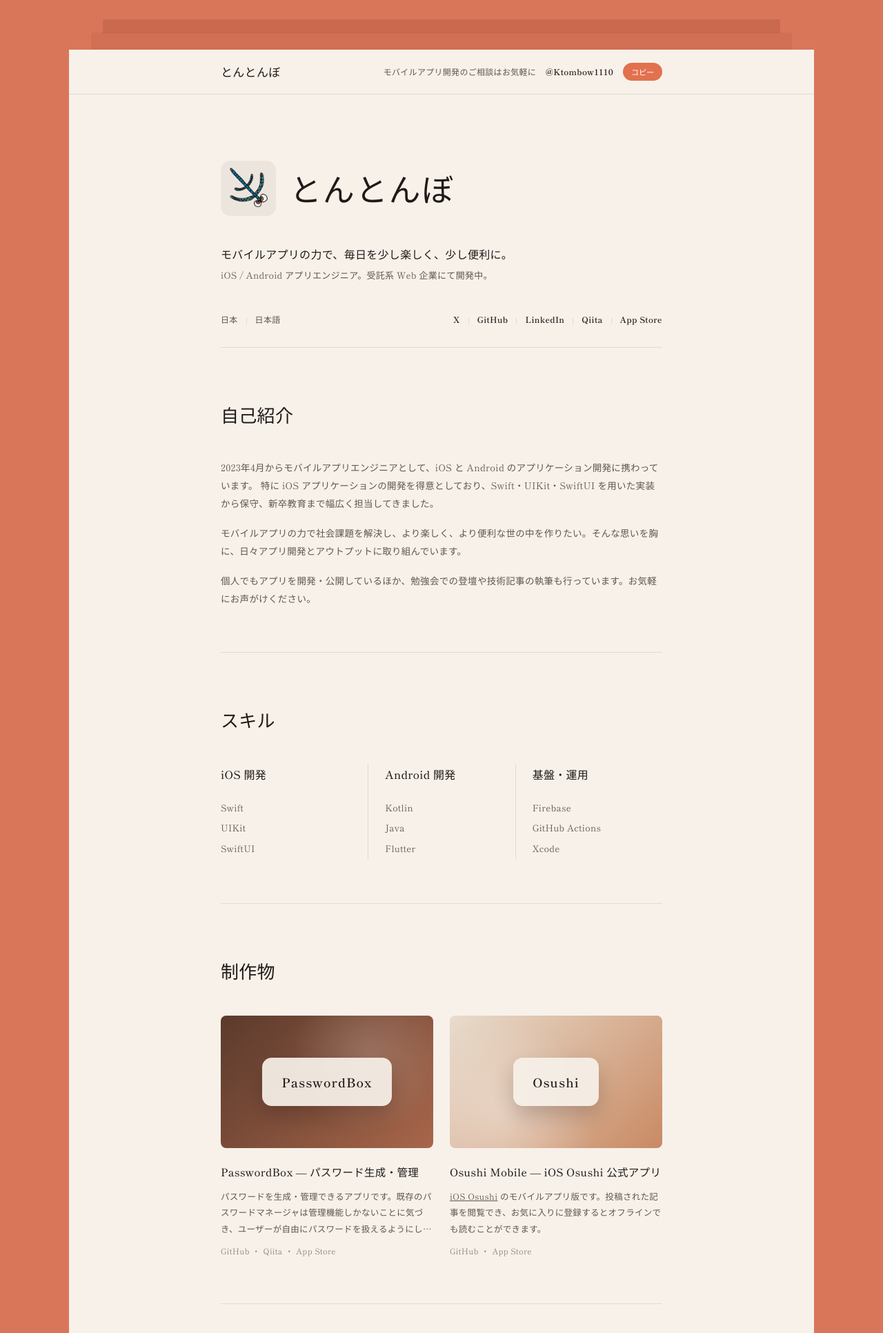
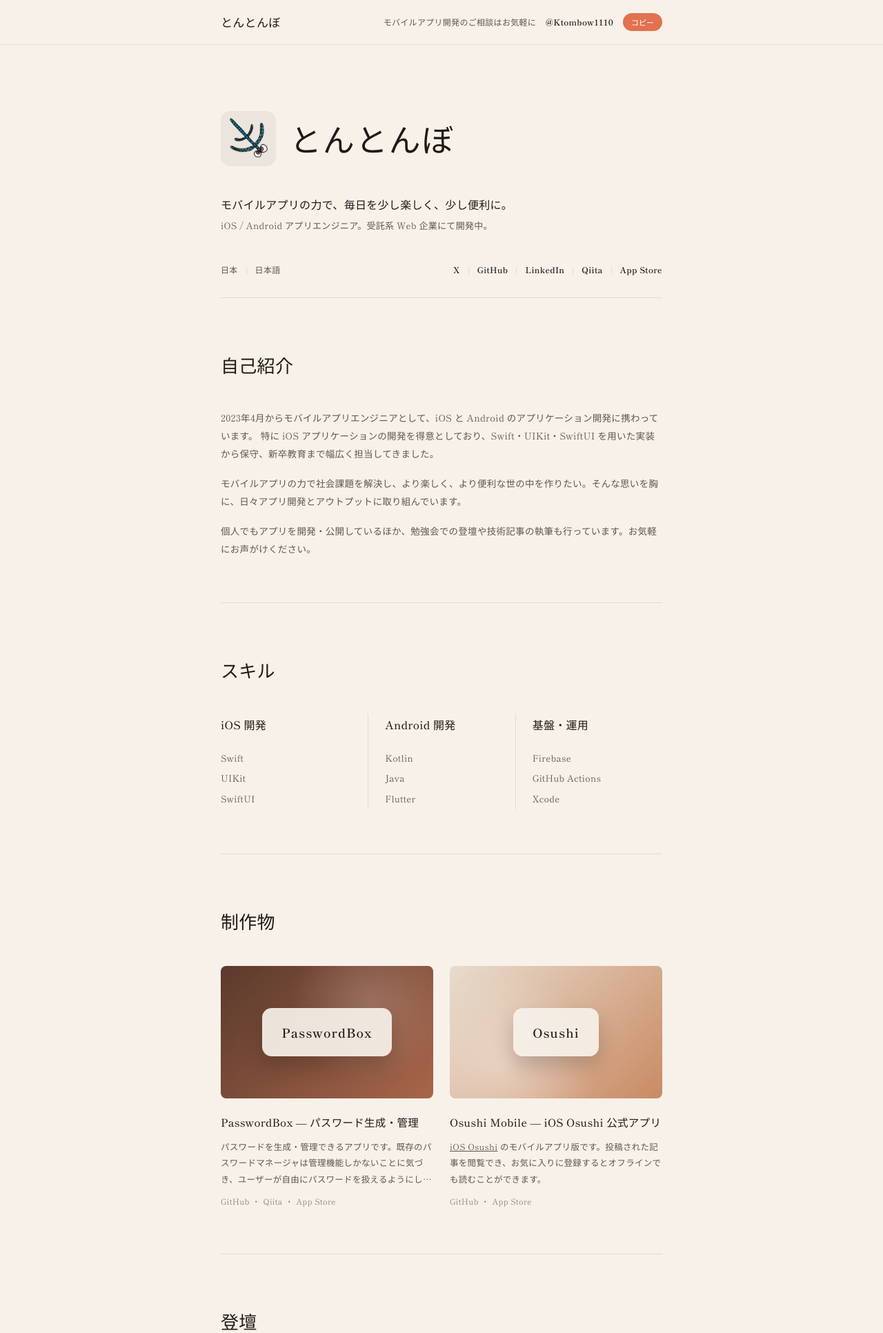
Before and after one commit to KaitoMuraoka/Web, a PHP site: page / in a window 1280 px wide. Shown: the top 1932 px of the page at 69% size. Run offline with PHP 8.4, Linux system fonts and the light colour scheme.

Commit message:
外側のオレンジ背景と重なった紙の装飾を削除
Co-Authored-By: Claude Opus 5.5 <noreply@anthropic.com>
Claude-Session: https://claude.ai/code/session_01FdZ8KCyAr29deuZX7UgcVy

```diff
--- a/index.html
+++ b/index.html
@@ -32,7 +32,6 @@
 </head>
 
 <body>
-    <div class="sheet">
         <!--===== HEADER =====-->
         <header class="header">
             <div class="container header__inner">
@@ -217,7 +216,6 @@
                 <a href="#home">ページの先頭へ</a>
             </div>
         </footer>
-    </div>
 
     <script src="sets/JS/main.js"></script>
 </body>
--- a/sets/CSS/styles.css
+++ b/sets/CSS/styles.css
@@ -1,8 +1,5 @@
 /*===== VARIABLES =====*/
 :root {
-  --bg-outer: #d9765a;
-  --bg-layer-1: #c9694e;
-  --bg-layer-2: #d06f53;
   --paper: #f7f1ea;
   --ink: #1f1a17;
   --ink-sub: #5f5650;
@@ -22,9 +19,7 @@ html { scroll-behavior: smooth; }
 
 body {
   margin: 0;
-  min-height: 100vh;
-  padding: 72px 24px 0;
-  background: var(--bg-outer);
+  background: var(--paper);
   color: var(--ink);
   font-family: var(--font-mincho);
   font-size: 15px;
@@ -37,41 +32,6 @@ h1, h2, h3, p, ul { margin: 0; }
 ul { padding: 0; list-style: none; }
 a { color: inherit; text-decoration: none; }
 img { display: block; max-width: 100%; }
-
-/*===== SHEET (重なった紙) =====*/
-.sheet {
-  position: relative;
-  max-width: 1080px;
-  margin: 0 auto;
-  background: var(--paper);
-  min-height: calc(100vh - 72px);
-}
-
-.sheet::before,
-.sheet::after {
-  content: "";
-  position: absolute;
-  left: 0;
-  right: 0;
-  z-index: -1;
-}
-
-/* 奥の紙 */
-.sheet::before {
-  top: -44px;
-  height: 44px;
-  margin: 0 4.5%;
-  background: var(--bg-layer-1);
-}
-
-/* 手前の紙 */
-.sheet::after {
-  top: -24px;
-  height: 24px;
-  margin: 0 3%;
-  background: var(--bg-layer-2);
-  box-shadow: 0 -1px 0 rgba(0, 0, 0, .04);
-}
 
 .container {
   display: block;
@@ -380,11 +340,6 @@ img { display: block; max-width: 100%; }
 
 /*===== RESPONSIVE =====*/
 @media (max-width: 720px) {
-  body { padding: 48px 12px 0; }
-
-  .sheet::before { top: -32px; height: 32px; }
-  .sheet::after { top: -18px; height: 18px; }
-
   .container { padding: 0 16px; }
 
   .header__status { display: none; }
```
